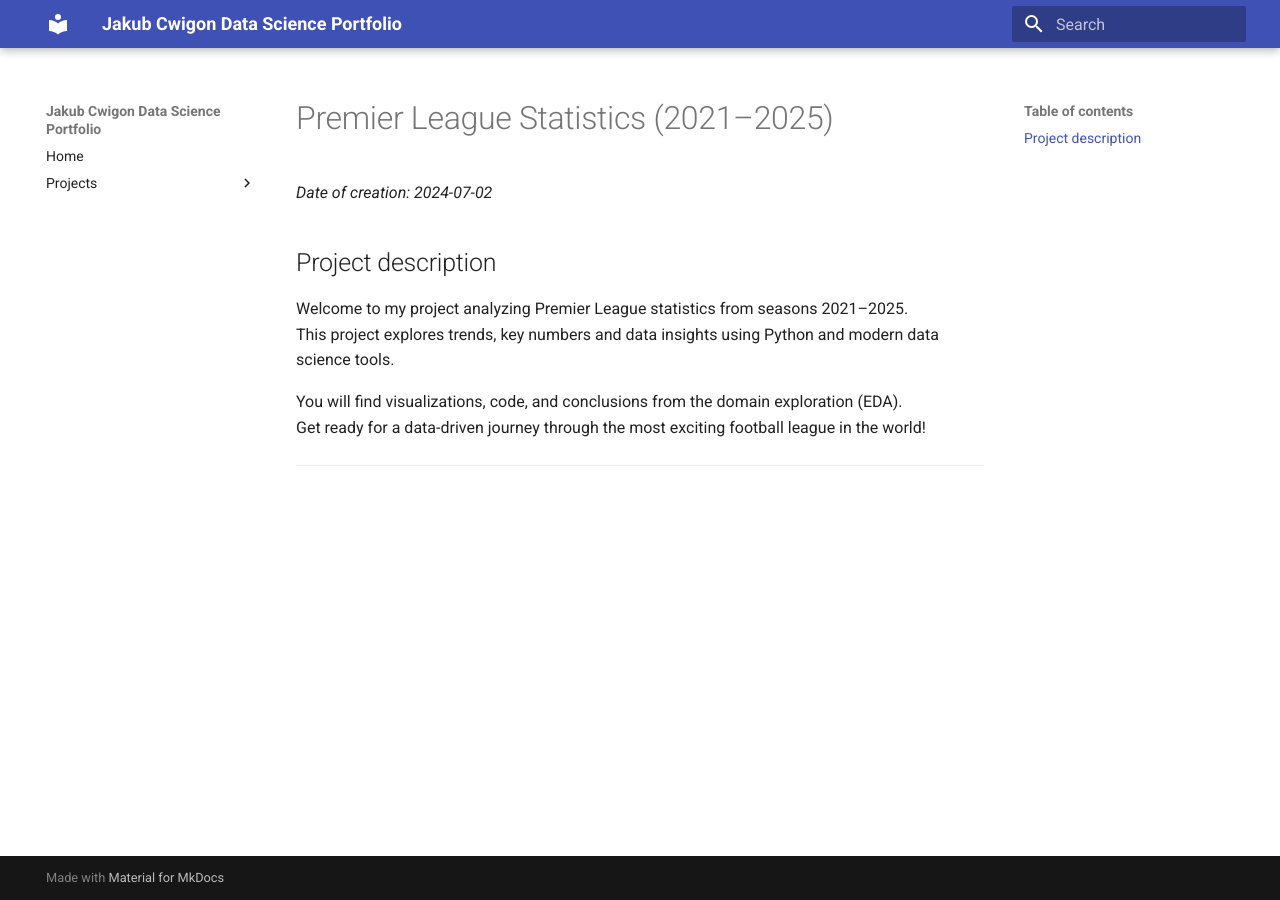
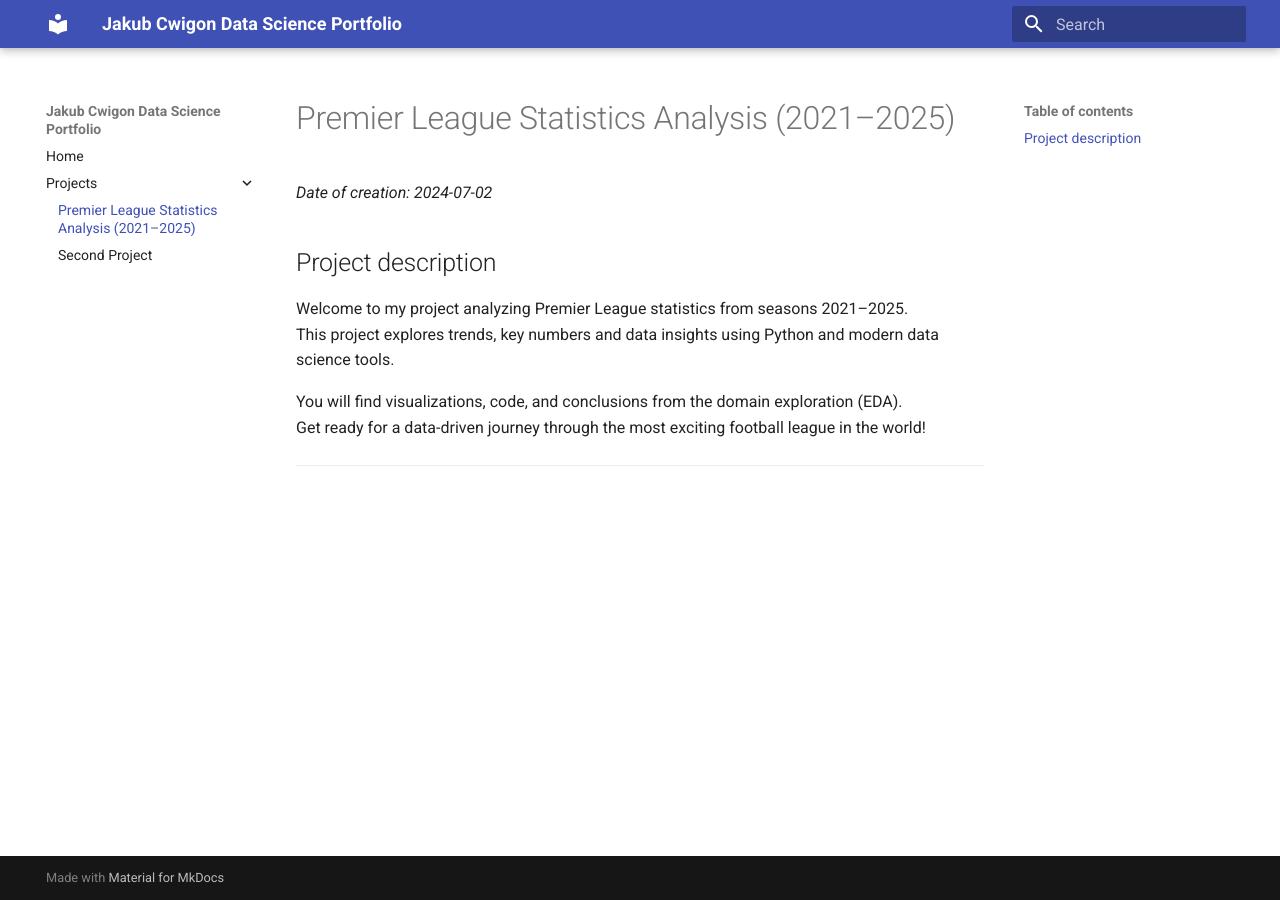
Before and after one commit to jcwigon/jakub-ds-portfolio, an MkDocs documentation site: the page built from docs/projects/premier-league-stats-2021-2025-analysis.md, in a window 1280 px wide. Built offline with MkDocs 1.6.1 and Material for MkDocs 9.7.7, drawn with Linux system fonts in a browser that asks for light colours.

```diff
--- a/docs/projects/premier-league-stats-2021-2025-analysis.md
+++ b/docs/projects/premier-league-stats-2021-2025-analysis.md
@@ -1,4 +1,4 @@
-# Premier League Statistics (2021–2025)
+# Premier League Statistics Analysis (2021–2025)
 
 *Date of creation: 2024-07-02*
 
--- a/mkdocs.yml
+++ b/mkdocs.yml
@@ -6,5 +6,5 @@
 nav:
   - Home: index.md
   - Projects:
-      - "Premier League Stats": projects/premier-league-stats.md
+      - "Premier League Statistics Analysis (2021–2025)": projects/premier-league-stats-2021-2025-analysis.md
       - "Second Project": projects/second-project.md
```
Also changed, not shown: site/404.html, site/index.html, site/projects/premier-league-stats-2021-2025-analysis/index.html, site/projects/second-project/index.html, site/search/search_index.json, 1 other file.
